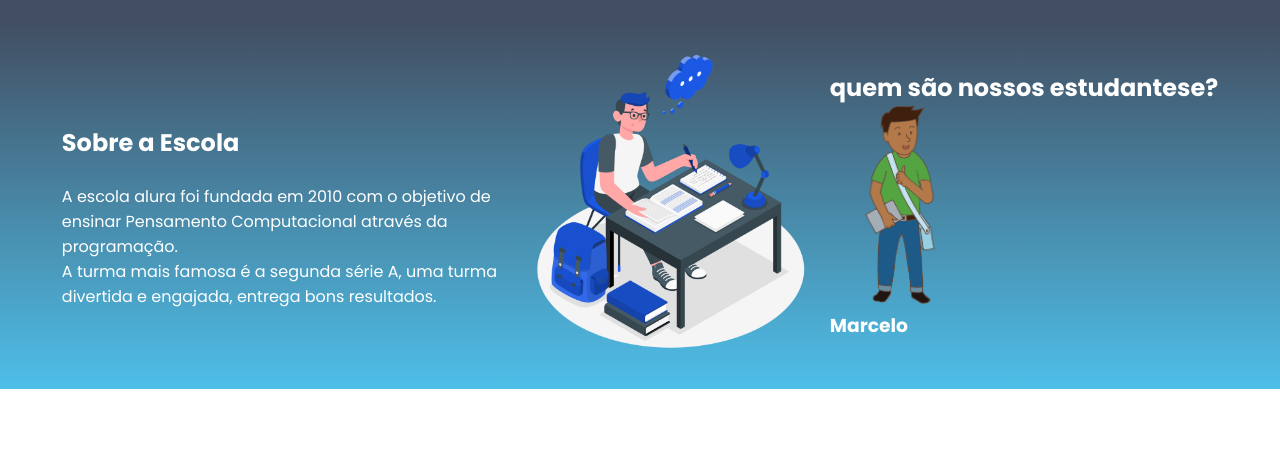
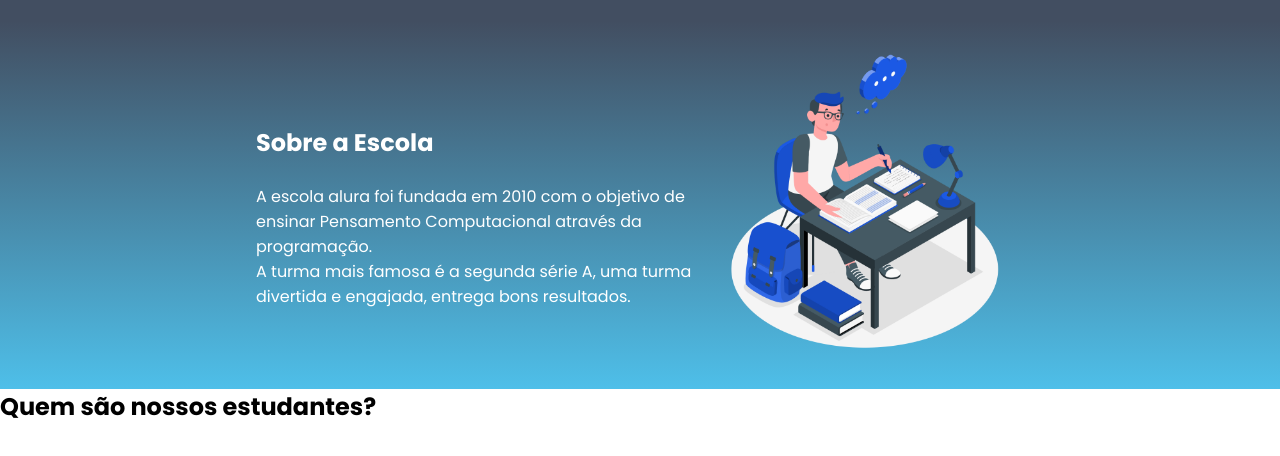
Before and after one commit to mateusbarbosacrastrechini/alura, a plain HTML site: page index.html in a window 1280 px wide. Shown: the part 238-694 px from the top of the page. Drawn offline with Linux system fonts and the light colour scheme.

Commit message:
Add files via upload

```diff
--- a/index.html
+++ b/index.html
@@ -26,18 +26,18 @@
         <p class="escola-texto-um dois"> A turma mais famosa é a segunda série A, uma turma divertida e engajada, entrega bons resultados.</p>
     </div>
    <img class="escola-imagem" src="Studying-amico.png" alt="professor pensando">
-<section>
-
 </section>
-    </ul>
-
-   <section>
     <section class="estudante">
-   <h2 class="estudante titulo">quem são nossos estudantese?</h2>
-   <img class="estudante-imagem" src="pngwing.com.png" alt="foto do marcelo">
-<h3>  Marcelo</h3>
+    <h2 class="estudante-titulo">Quem são nossos estudantes?</h2>
+    </section>
 
 
- </section>
+
+
+
+
+
+
+
 </body>
 </html>
--- a/style.css
+++ b/style.css
@@ -43,8 +43,3 @@
 .escola-titulo{
     padding: 24px 0;
 }
-
-
-.estudante-imagem{
-    width: 140px;
-}
```
Also changed, not shown: Capa-Guia-do-estudante-brasileiro.jpg (added), Protagonismo-do-estudante-a-importância-de-incentivar-o-aluno-a-ser-o-autor-da-sua-trajetória-min.webp (added), carteirinha-de-estudande-internacional-1-1024x576.webp (added), dia-do-estudante.jpeg (added), onde-usar-sua-carteira-de-estudante.jpg (added), perfil-de-estudante.jpeg (added).
